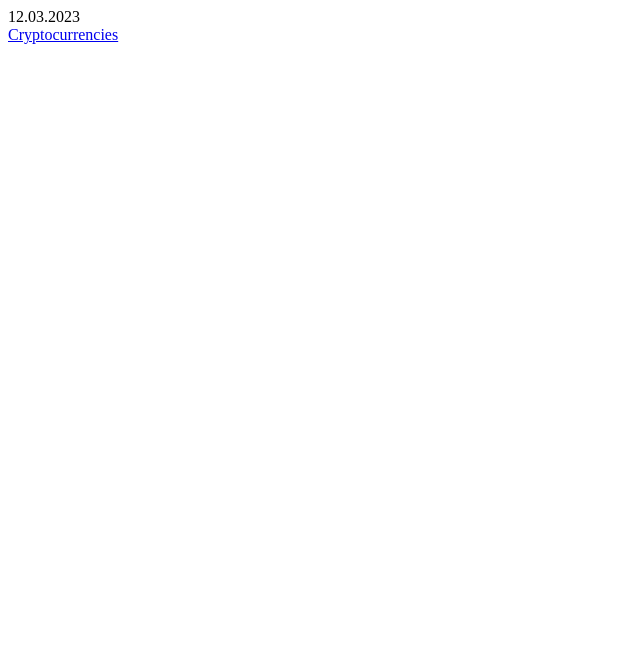
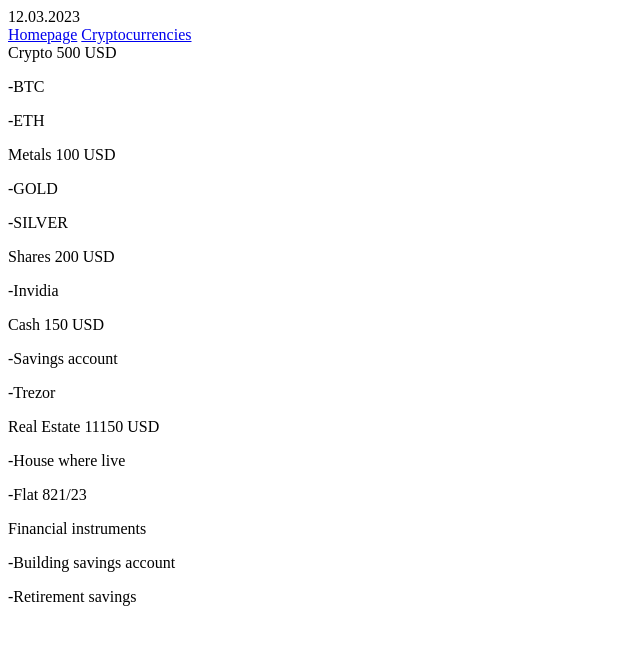
Before and after one commit to honzikhk/portfolio, a Django app: page / in a window 1280 px wide. Before the commit the part shown is almost empty. Shown: the top 645 px of the page, without its empty margins (0-640 px from the left). Run offline with Django 4.2, Linux system fonts and the light colour scheme.

Commit message:
rename homepage.html, display total balance

```diff
--- a/cryptocurrencies/common/my_functions.py
+++ b/cryptocurrencies/common/my_functions.py
@@ -56,7 +56,6 @@ def extract_id(list_of_coins):
 
 
 def find_price(id_of_coin):
-    print(f"id_of_coin: {id_of_coin}")
     id_of_coin = str(id_of_coin)
     url = 'https://pro-api.coinmarketcap.com/v2/cryptocurrency/quotes/latest'       # link for price. must contain id,slug or symbol
     parameters = {
--- a/cryptocurrencies/templates/cryptocurrencies/base.html
+++ b/cryptocurrencies/templates/cryptocurrencies/base.html
@@ -6,7 +6,9 @@
 </head>
 
 
-<span>{% now "d.m.Y" %}</span>
+<span>{% now "d.m.Y" %}</span><br>
+<span><a href="{% url "main_homepage" %}">Homepage</a></span>
+<span><a href="{% url "crypto_homepage" %}">Cryptocurrencies</a></span>
 
 <div>
     {% block body %}
--- a/cryptocurrencies/templates/cryptocurrencies/main_homepage.html
+++ b/cryptocurrencies/templates/cryptocurrencies/main_homepage.html
@@ -2,5 +2,23 @@
 
 
 {% block body %}
-    <div><a href="{% url "cryptocurrencies_homepage" %}">Cryptocurrencies</a></div>
+<div>Crypto 500 USD</div>
+<p>-BTC</p>
+<p>-ETH</p>
+<div>Metals 100 USD</div>
+<p>-GOLD</p>
+<p>-SILVER</p>
+<div>Shares 200 USD</div>
+<p>-Invidia</p>
+<div>Cash 150 USD</div>
+<p>-Savings account</p>
+<p>-Trezor</p>
+<div>Real Estate 11150 USD</div>
+<p>-House where live</p>
+<p>-Flat 821/23</p>
+<div>Financial instruments</div>
+<p>-Building savings account</p>
+<p>-Retirement savings</p>
+
+
 {% endblock body %}
--- a/cryptocurrencies/urls.py
+++ b/cryptocurrencies/urls.py
@@ -3,5 +3,5 @@ from .views import CryptocurrenciesHomepageView
 
 
 urlpatterns = [
-    path("", CryptocurrenciesHomepageView.as_view(), name="cryptocurrencies_homepage"),
+    path("", CryptocurrenciesHomepageView.as_view(), name="crypto_homepage"),
 ]
--- a/cryptocurrencies/views.py
+++ b/cryptocurrencies/views.py
@@ -6,7 +6,7 @@ from cryptocurrencies.common.my_functions import extract_id, find_price
 
 class CryptocurrenciesHomepageView(ListView):
     model = CryptoCurrency
-    template_name = "cryptocurrencies/homepage.html"
+    template_name = "cryptocurrencies/crypto_homepage.html"
     # paginate_by = 100  # pagination = more pages of content. didnt try yet
 
     def get_context_data(self, **kwargs):
@@ -22,9 +22,18 @@ class CryptocurrenciesHomepageView(ListView):
 
         coins_total_balance = {}
         for each in list_my_object_list:
-            coins_total_balance[each["name"]] = each["amount"] * find_price(context["coins_id"][each["name"].capitalize()]) # maybe rewrite
+            name = each["name"].capitalize()
+            price = find_price(context["coins_id"][name])
+            balance = each["amount"] * price
+            print(type(balance))
+            coins_total_balance[each["name"]] = round(balance, 2)       # for accurate balance maybe should not use round
+        context["coins_balance"] = coins_total_balance
 
-        context["coins_balance"] = coins_total_balance
+        total_crypto_balance = 0
+        for key, value in context["coins_balance"].items():
+            total_crypto_balance += value
+        context["total_crypto_balance"] = total_crypto_balance
+        print(context["total_crypto_balance"])
         return context
 
 
--- a/notes.txt
+++ b/notes.txt
@@ -9,4 +9,4 @@
 # made link from main_homepage, create main_homepage.html, homepageview
 # todo: for CryptocurrenciesHomepageView make function (extract price) that returns dict of my coins with prices
 # make extract_id in my_functions for now, then i can extract price. Now it does not work
-todo: rename homepage.html to homepage_crypto.html
+# todo: rename homepage.html to homepage_crypto.html
```
Also changed, not shown: cryptocurrencies/templates/cryptocurrencies/crypto_homepage.html (added, +19 -0 lines), cryptocurrencies/templates/cryptocurrencies/homepage.html (deleted, +0 -25 lines).
